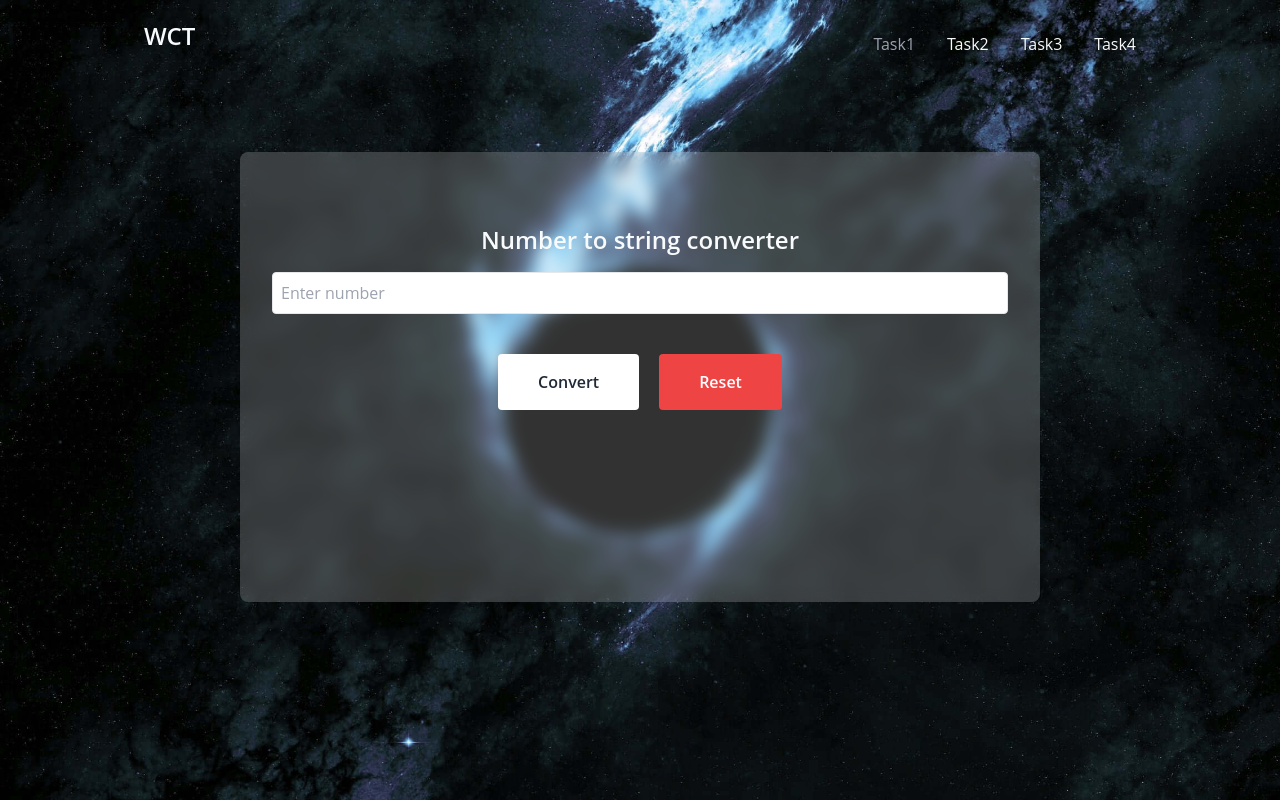
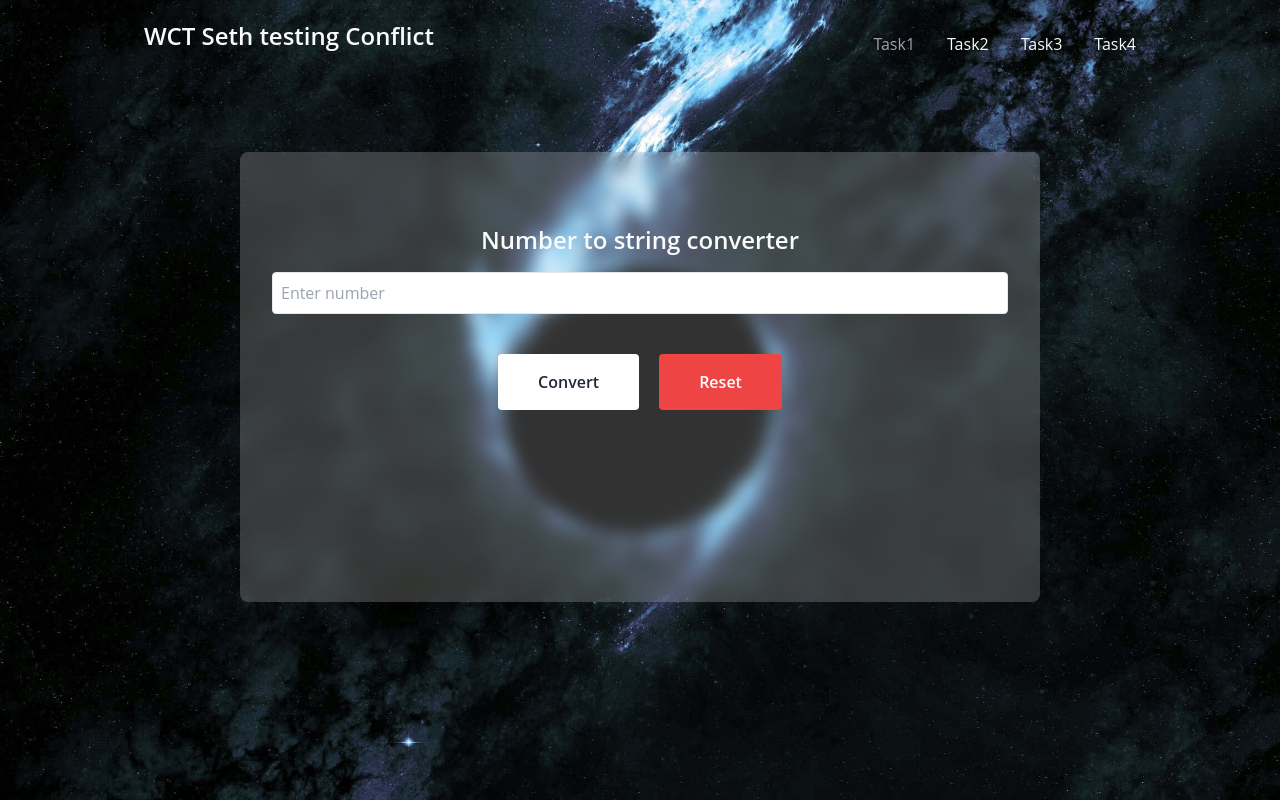
Before and after one commit to imnotsisovandara/WCT, a website: page src/index.html in a window 1280 px wide. Drawn offline with Linux system fonts and the light colour scheme.

Commit message:
seth test

```diff
--- a/src/index.html
+++ b/src/index.html
@@ -17,7 +17,7 @@
             <a href="#" class="flex items-center space-x-3 rtl:space-x-reverse">
               <span
                 class="self-center text-2xl font-semibold whitespace-nowrap text-gray-50 dark:text-white"
-                >WCT</span
+                >WCT Seth testing Conflict</span
               >
             </a>
             <button
```
